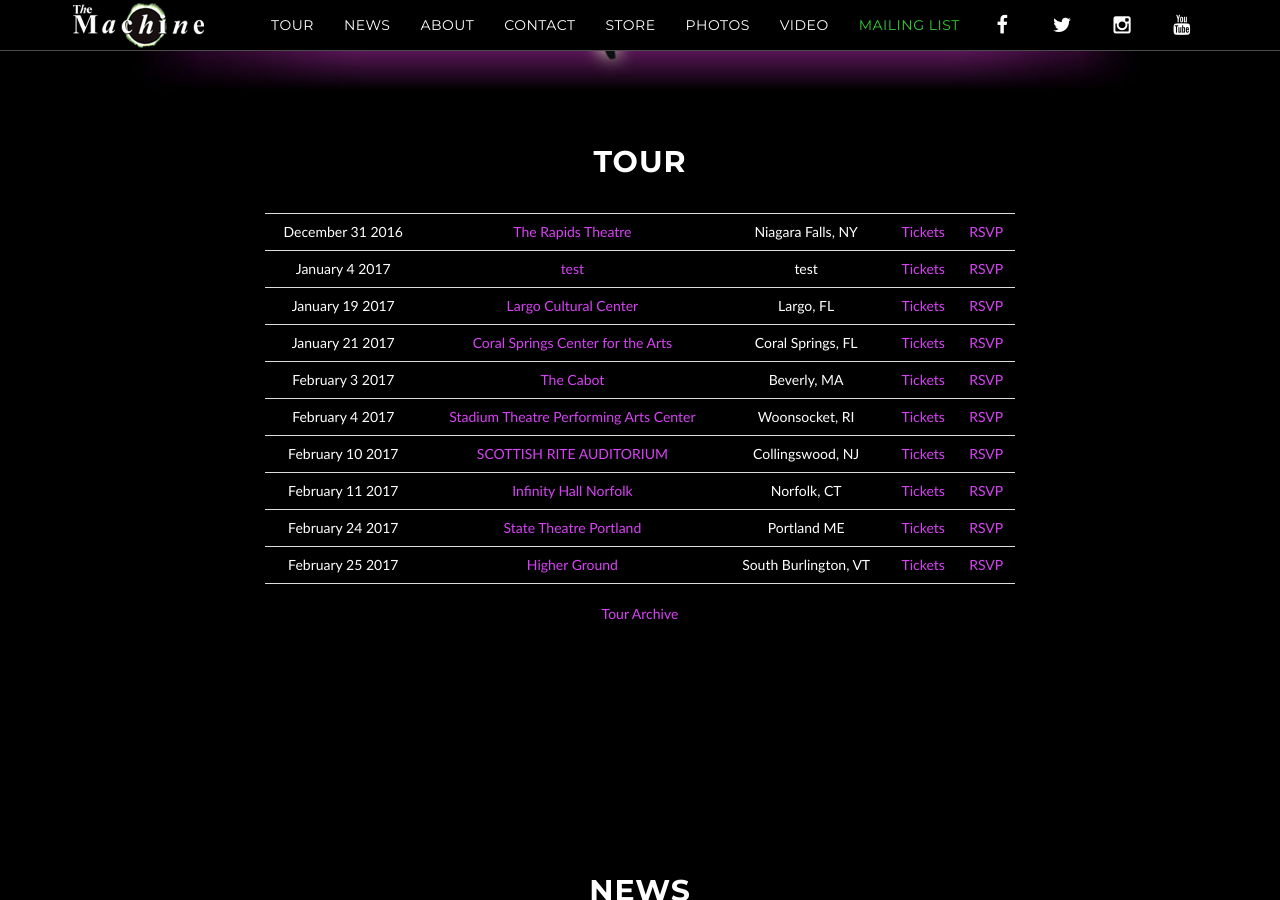
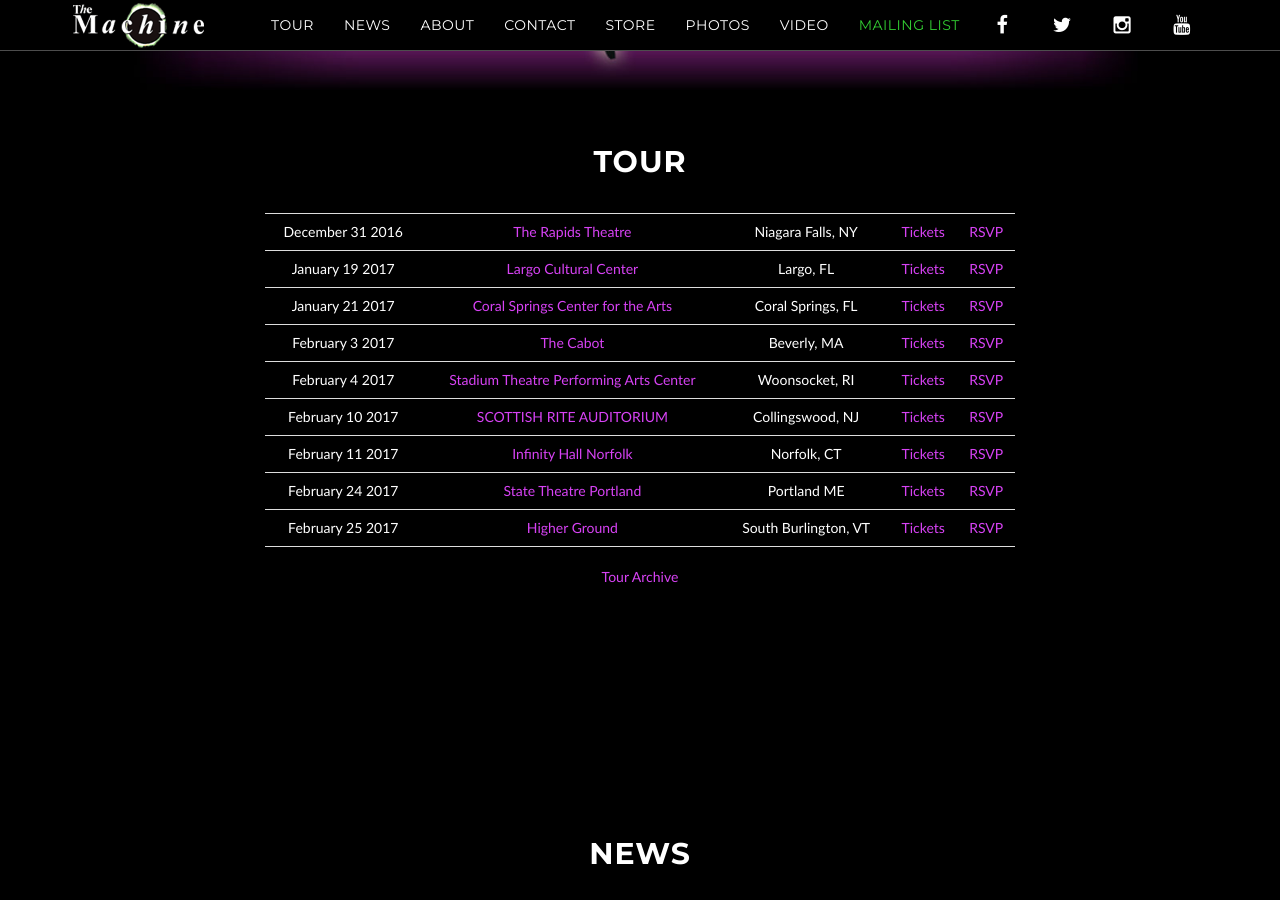
Before and after one commit to machineweb/machineweb.github.io, a Jekyll site: the page built from index.html, in a window 1280 px wide and 900 px high, scrolled down 805 px. Built offline with Jekyll 4.4.1, drawn with Linux system fonts in a browser that asks for light colours; comment, search, counter and statistics services are not loaded.

Commit message:
Updated tour

```diff
--- a/_data/tour.yml
+++ b/_data/tour.yml
@@ -2775,11 +2775,3 @@
     tickets-url: "https://www.ticketfly.com/purchase/event/1377864?_ga=1.22475707.1434405732.1478709255"
     rsvp-url: "https://www.facebook.com/events/353925938292982/"
     order: "1487998800000"
-
-  - date: "January 4 2017"
-    venue: "test"
-    venue-url: "test"
-    location: "test"
-    tickets-url: "test"
-    rsvp-url: "test"
-    order: "1483506000000"
```
